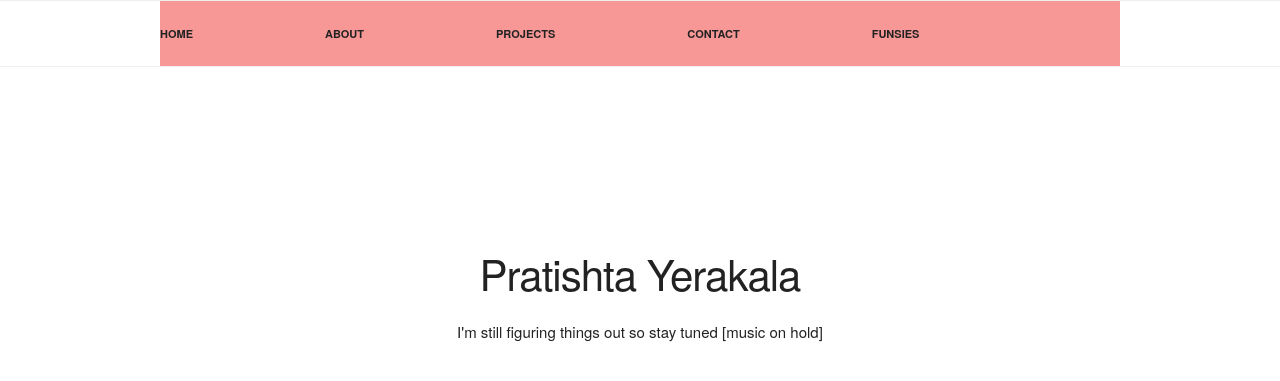
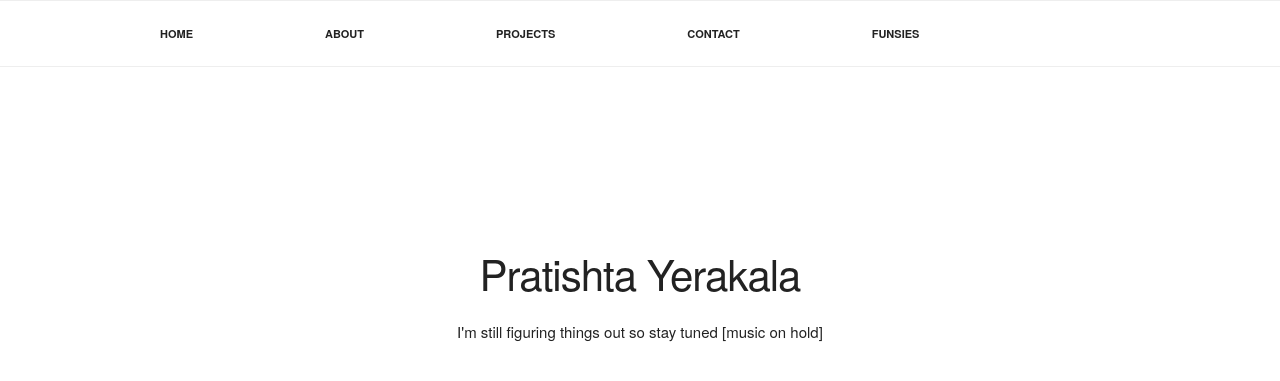
Before and after one commit to pratishta/pratishta.github.io, a Jekyll site: the page built from index.html, in a window 1280 px wide. Shown: the top 381 px of the page. Built offline with Jekyll 4.4.1, drawn with Linux system fonts in a browser that asks for light colours.

Commit message:
changed the color from red to white in nav bar

```diff
--- a/css/main.css
+++ b/css/main.css
@@ -129,7 +129,7 @@
     width: 100%; }
   .navbar-list {
     display: inline-block;
-    background: #f79897;
+    background: #fff;
     width: 100%;
     list-style: none;
     margin-bottom: 0; }
```
